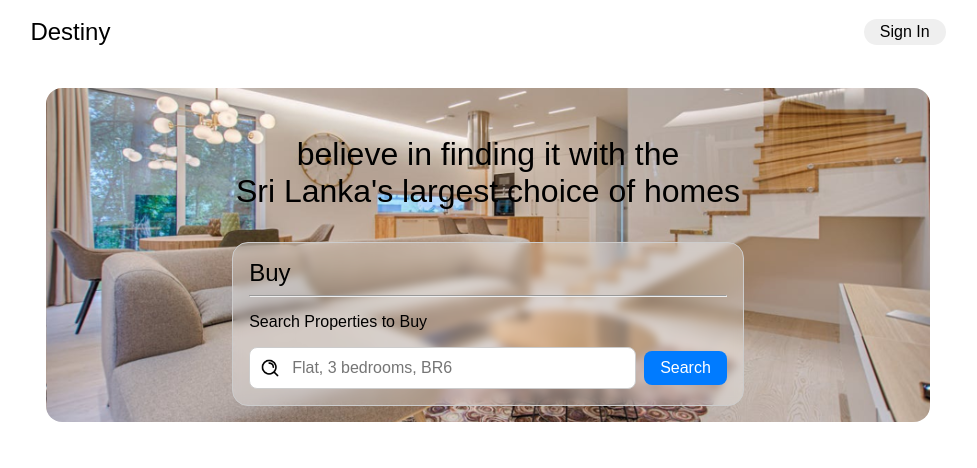
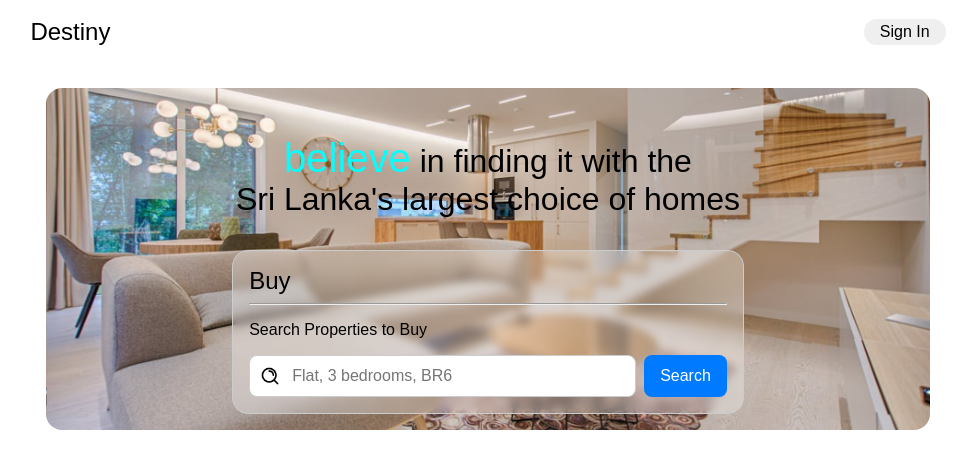
Before and after one commit to BashithR/my-estate-app, a React (Vite) app: page / in a window 1280 px wide. Shown: the top 468 px of the page, without its empty margins (152-1129 px from the left). Built offline with nearby package versions, Linux system fonts and the light colour scheme.

Commit message:
Refactor HomeSearchContainer styles and update specialText ID for consistency

```diff
--- a/src/components/HomeSearchContainer.css
+++ b/src/components/HomeSearchContainer.css
@@ -15,13 +15,21 @@
   flex-direction: column;
   justify-content: center;
   align-items: center;
-  background: url("../assets/Home.png") center/cover;
+  background: url("../assets/Home.png");
+  background-size: cover;
+  background-position: center;
   border-radius: 1rem;
 }
 
 .innerContainer .innerText {
   font-size: 2rem;
   text-align: center;
+  color: black;
+}
+
+#specialText {
+  font-size: 2.5rem;
+  color: aqua;
 }
 
 /* Search Container */
@@ -71,7 +79,7 @@
 }
 
 .searchBtn {
-  padding: 0.5rem 1rem;
+  padding: 0.75rem 1rem;
   border: none;
   border-radius: 0.5rem;
   background-color: #007bff;
--- a/src/components/HomeSearchContainer.jsx
+++ b/src/components/HomeSearchContainer.jsx
@@ -8,8 +8,8 @@ function HomeSearchContainer() {
         <div className="container">
           <div className="innerContainer">
             <p className="innerText">
-              <span className="specialText">believe</span> in finding it with
-              the <br></br>Sri Lanka's largest choice of homes
+              <span id="specialText">believe</span> in finding it with the{" "}
+              <br></br>Sri Lanka's largest choice of homes
             </p>
             {/* Search Bar Stats from Here*/}
             <div className="searchContainer">
```
